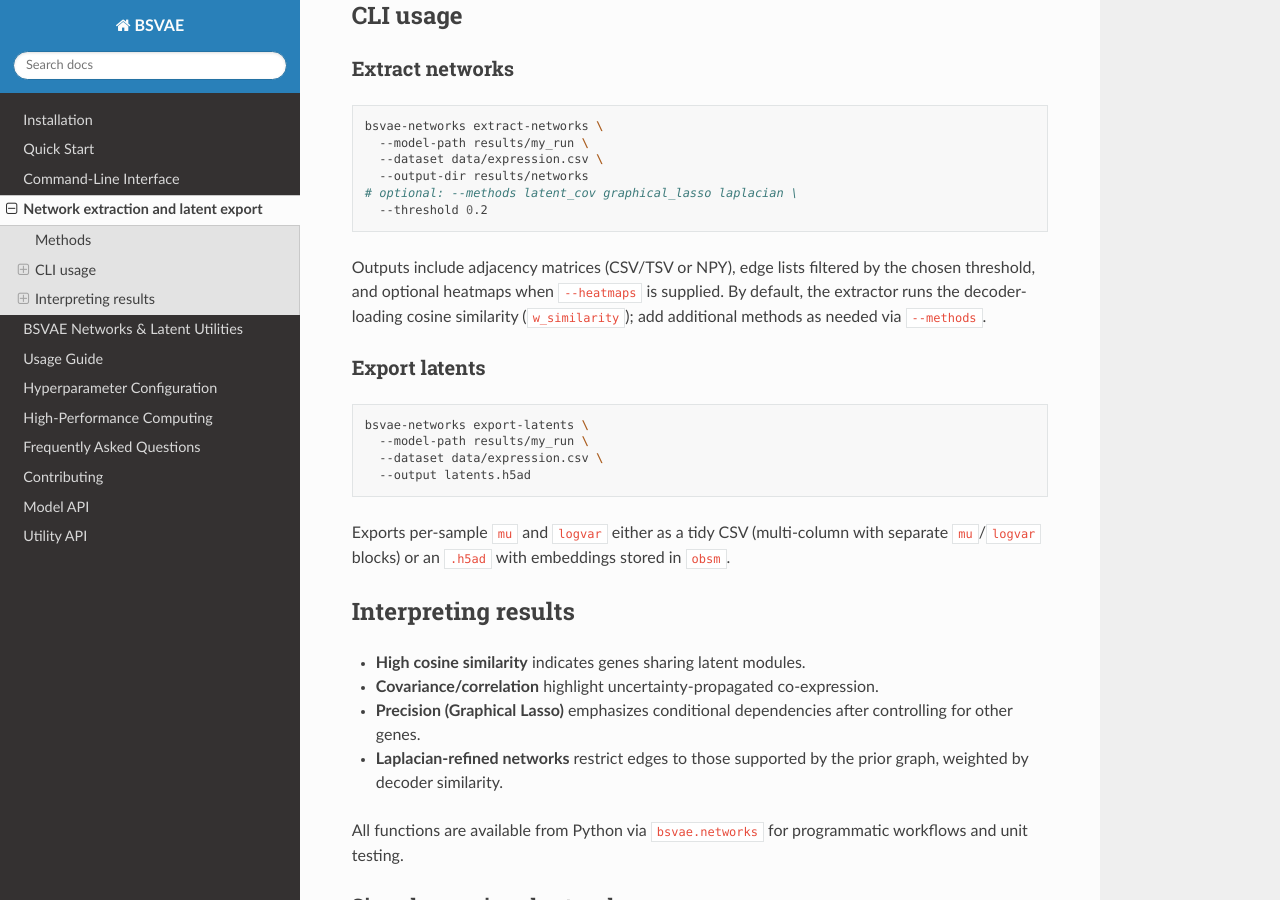
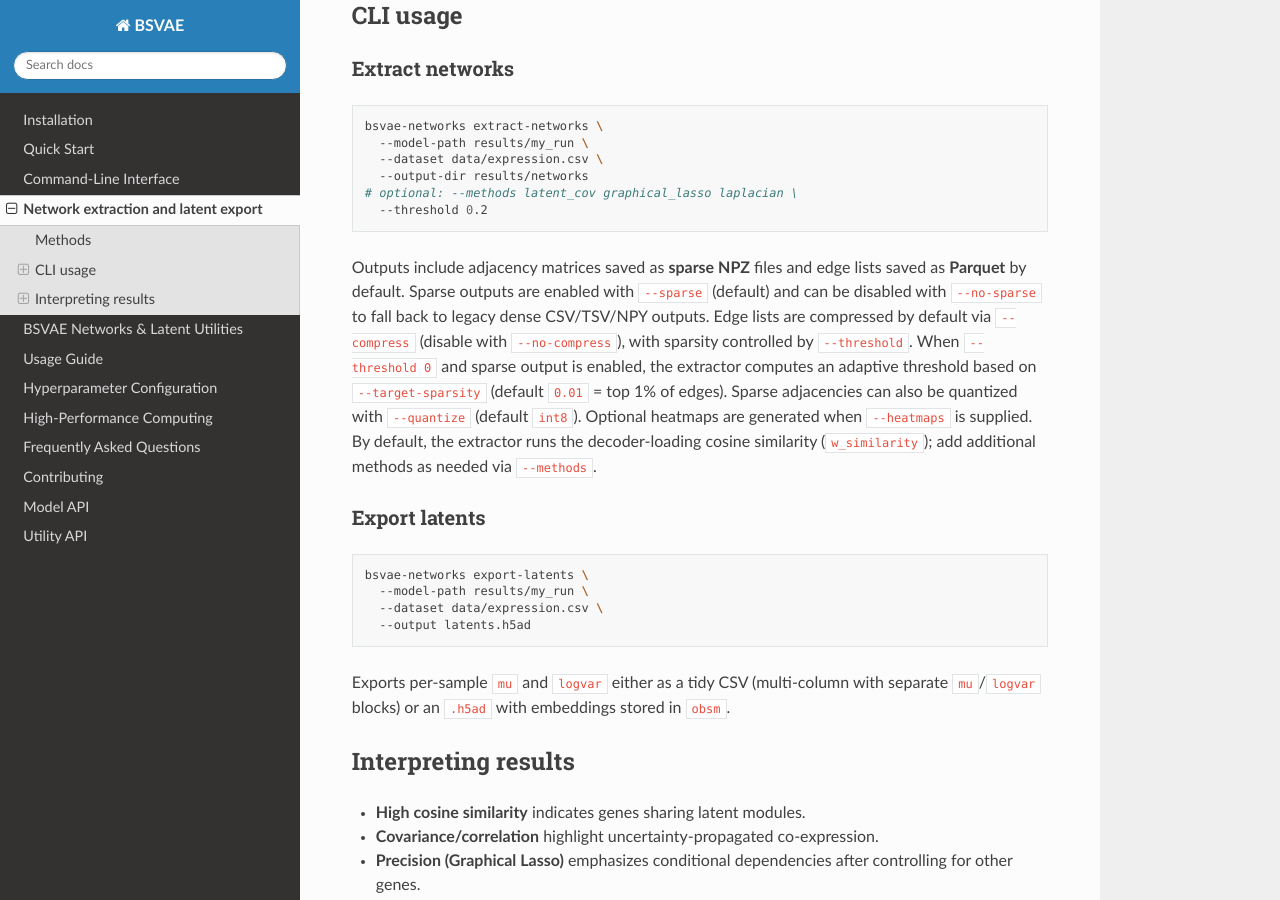
Before and after one commit to heart-gen/BSVAE, a Sphinx documentation site: the page built from docs/networks.md, in a window 1280 px wide and 900 px high, scrolled down 632 px. Built offline with Sphinx 7.4.7 and the Read the Docs theme 3.1.0, drawn with Linux system fonts in a browser that asks for light colours.

Commit message:
Update network extraction docs

````diff
--- a/docs/networks.md
+++ b/docs/networks.md
@@ -35,10 +35,18 @@ bsvae-networks extract-networks \
   --threshold 0.2
 ```
 
-Outputs include adjacency matrices (CSV/TSV or NPY), edge lists filtered by the
-chosen threshold, and optional heatmaps when ``--heatmaps`` is supplied. By
-default, the extractor runs the decoder-loading cosine similarity
-(``w_similarity``); add additional methods as needed via ``--methods``.
+Outputs include adjacency matrices saved as **sparse NPZ** files and edge lists
+saved as **Parquet** by default. Sparse outputs are enabled with
+``--sparse`` (default) and can be disabled with ``--no-sparse`` to fall back to
+legacy dense CSV/TSV/NPY outputs. Edge lists are compressed by default via
+``--compress`` (disable with ``--no-compress``), with sparsity controlled by
+``--threshold``. When ``--threshold 0`` and sparse output is enabled, the
+extractor computes an adaptive threshold based on ``--target-sparsity``
+(default ``0.01`` = top 1% of edges). Sparse adjacencies can also be quantized
+with ``--quantize`` (default ``int8``). Optional heatmaps are generated when
+``--heatmaps`` is supplied. By default, the extractor runs the decoder-loading
+cosine similarity (``w_similarity``); add additional methods as needed via
+``--methods``.
 
 ### Export latents
 ```bash
````
Also changed, not shown: README.md (+9 -4 lines).
